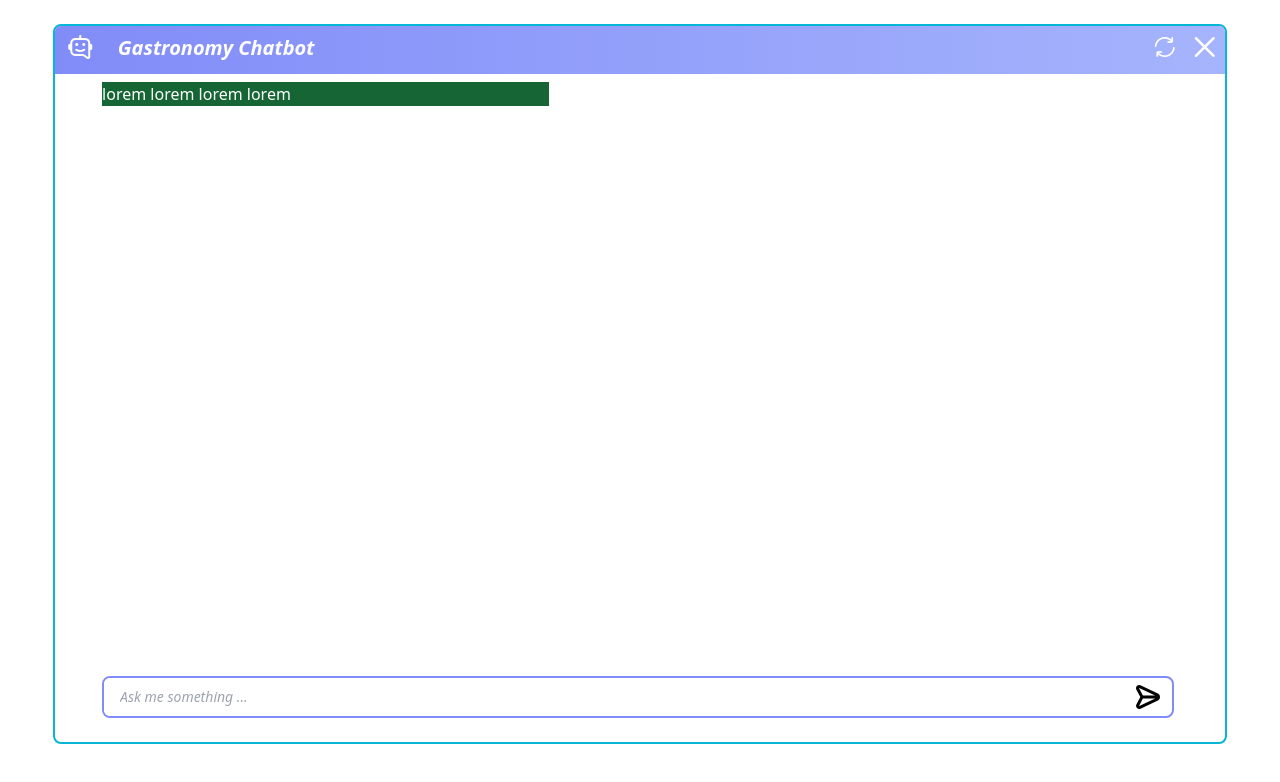
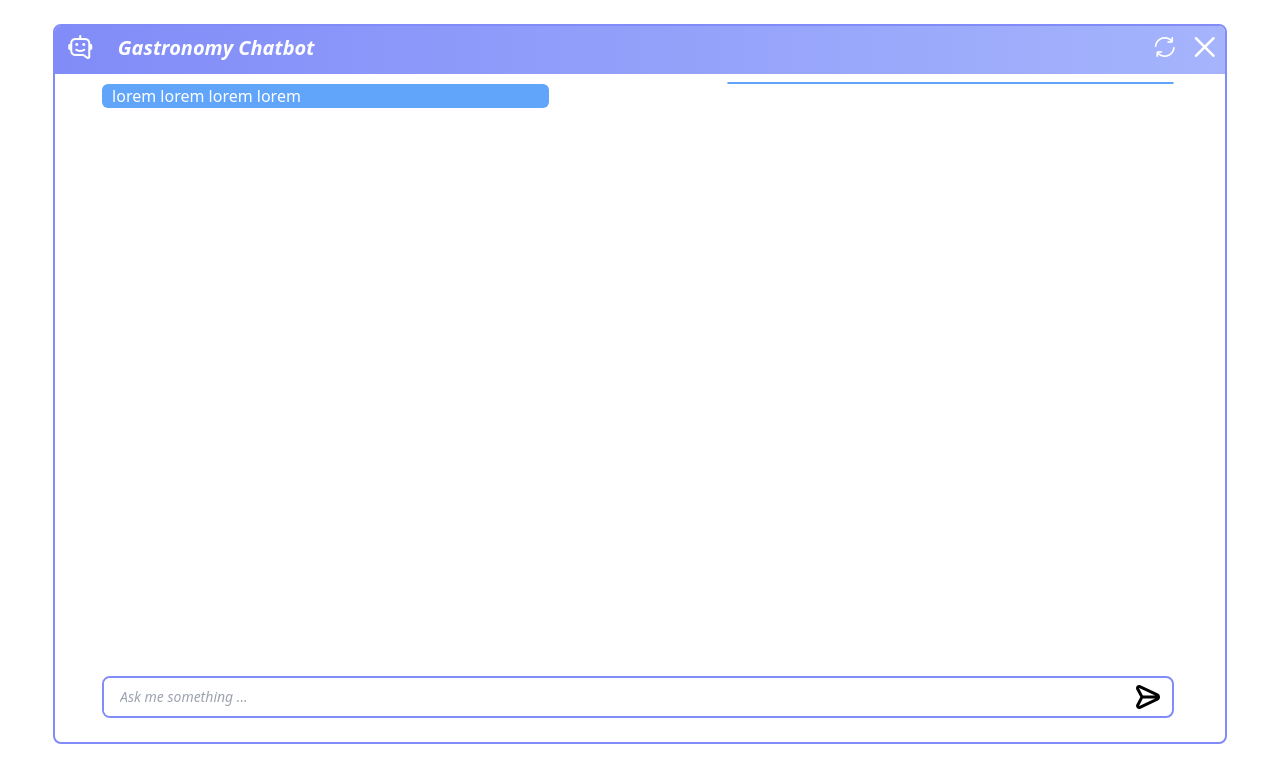
Before and after one commit to tristanretali/gastronomy-chatbot, a React (Create React App) app in the folder frontend/: page / in a window 1280 px wide. Both pictures are taken after a click on the icon 1147 px from the left and 700 px from the top of the page. Shown: the top 782 px of the page. Built offline with nearby package versions, Linux system fonts and the light colour scheme.

Commit message:
[LAYOUT] Added message design

```diff
--- a/frontend/src/chatbot.tsx
+++ b/frontend/src/chatbot.tsx
@@ -30,7 +30,7 @@ export default class Chatbot extends React.Component<{}, State> {
     const chatbotMessage: string[] = this.state.chatbotMessage;
     const userMessage: string[] = this.state.userMessage;
     return (
-      <div className="w-full flex flex-col min-h-screen justify-between pb-6 text-white md:min-h-desktop md:border-solid md:border-2 md:border-cyan-500 md:rounded-lg md:w-11/12 md:mt-6 ">
+      <div className="w-full flex flex-col min-h-screen justify-between pb-6 text-white md:min-h-desktop md:border-solid md:border-2 md:border-indigo-400 md:rounded-lg md:w-11/12 md:mt-6 ">
         <div>
           <Header />
           <Chat chatbotMessage={chatbotMessage} userMessage={userMessage} />
--- a/frontend/src/message.tsx
+++ b/frontend/src/message.tsx
@@ -9,13 +9,13 @@ export default class Message extends React.Component<Props, {}> {
   render() {
     return this.props.state === "user" ? (
       <div className="flex justify-end">
-        <div className="w-5/12 bg-yellow-300">
+        <div className="w-5/12 border border-blue-400 rounded-md text-black ps-2.5">
           <p>{this.props.messageContent}</p>
         </div>
       </div>
     ) : (
       <div className="flex justify-start">
-        <div className="w-5/12 bg-green-800">
+        <div className="w-5/12 bg-blue-400 ps-2.5 rounded-md">
           <p>{this.props.messageContent}</p>
         </div>
       </div>
```
